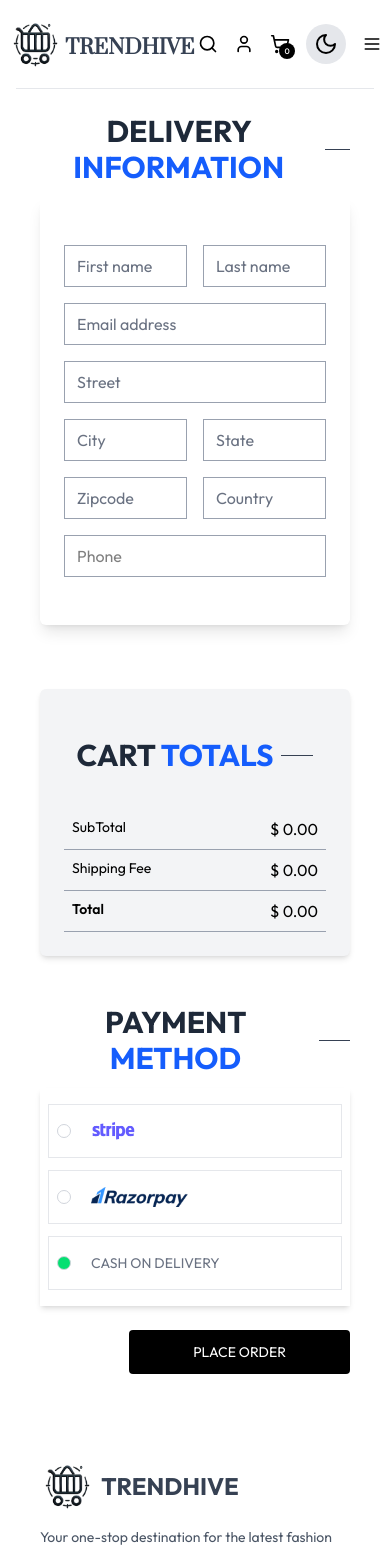
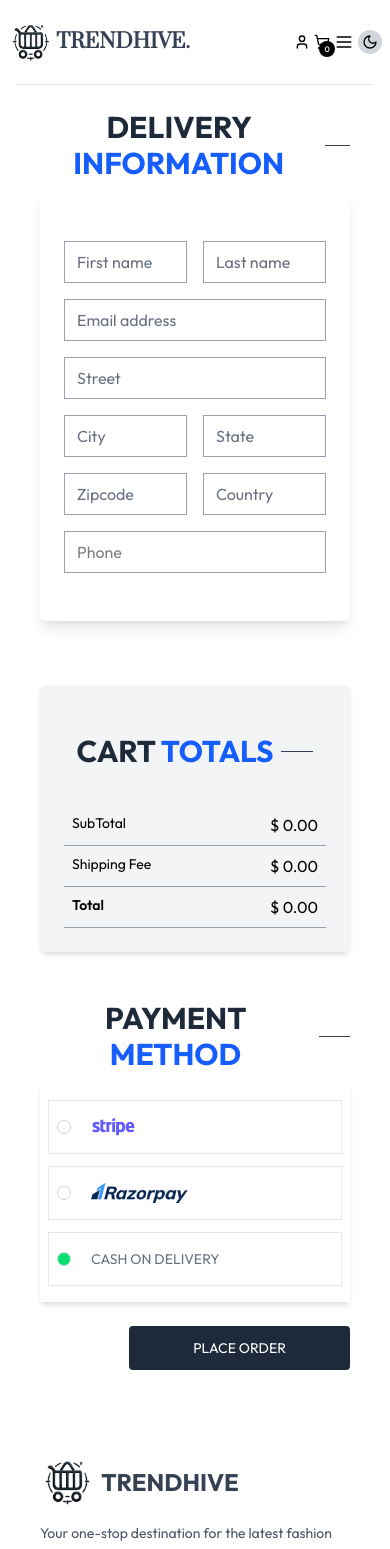
Before and after one commit to Ajay7548/E-Commerce-App, a React (Vite) app: page /PlaceOrder in a window 390 px wide. Shown: the top 1549 px of the page. Built offline with nearby package versions, Linux system fonts and the light colour scheme; a web font is replaced by a local one.

Commit message:
update mobile screen

```diff
--- a/src/components/Navbar.jsx
+++ b/src/components/Navbar.jsx
@@ -21,18 +21,18 @@ const Navbar = () => {
         <motion.img
           src={darkMode ? blaclogo : whiteLogo} // Correctly switching logos
           alt="logo"
-          className="h-12" // Keeping className only for styling
+          className="h-10" // Keeping className only for styling
           initial={{ opacity: 0, y: -20 }}
           animate={{ opacity: 1, y: 0 }}
           transition={{ duration: 0.5 }}
         />
         <motion.p
-          className="text-xl text-gray-700 dark:text-gray-300 pt-2 font-medium logo"
+          className="lg:text-2xl text-xl mb-2  text-gray-700 dark:text-gray-300 pt-2 font-semibold logo"
           initial={{ opacity: 0, y: -20 }}
           animate={{ opacity: 1, y: 0 }}
           transition={{ duration: 0.5, delay: 0.1 }}
         >
-          TRENDHIVE
+          TRENDHIVE.
         </motion.p>
       </Link>
 
@@ -54,7 +54,7 @@ const Navbar = () => {
       </ul>
 
       {/* Icons */}
-      <div className="flex items-center gap-4">
+      <div className="flex items-center gap-1 lg:gap-4">
         {/* Search Icon */}
         <motion.div
           onClick={() => setShowSearch(true)}
@@ -62,7 +62,7 @@ const Navbar = () => {
           transition={{ duration: 0.2 }}
           className="h-6 cursor-pointer"
         >
-          <Search className={`w-5 h-6 ${darkMode ? "text-white" : "text-black"}`} />
+          <Search className={`w-5 hidden lg:block h-6 ${darkMode ? "text-white" : "text-black"}`} />
         </motion.div>
 
         {/* Profile Icon */}
@@ -71,14 +71,14 @@ const Navbar = () => {
             whileHover={{ scale: 1.1 }}
             className="cursor-pointer"
           >
-            <User className={`w-5 h-5 ${darkMode ? "text-white" : "text-black"}`} />
+            <User className={`w-4 h-5 lg:w-6 lg:h-6 ${darkMode ? "text-white" : "text-black"}`} />
           </motion.div>
         </Link>
 
         {/* Cart Icon */}
         <Link to="/Cart" className="relative">
           <motion.div whileHover={{ scale: 1.1 }}>
-            <ShoppingCart className={`w-5 h-5 ${darkMode ? "text-white" : "text-black"}`} />
+            <ShoppingCart className={`w-4 h-5 lg:w-6 lg:h-6 ${darkMode ? "text-white" : "text-black"}`} />
           </motion.div>
           <motion.p
             className="absolute right-[-5px] bottom-[-5px] w-4 text-center leading-4 bg-black text-white aspect-square rounded-full text-[8px]"
@@ -90,11 +90,7 @@ const Navbar = () => {
           </motion.p>
         </Link>
 
-        {/* Dark Mode Toggle */}
-        <div onClick={() => setDarkMode(!darkMode)} className="cursor-pointer flex">
-          {/* {darkMode ? <span className="flex items-center border p-1.5 rounded-lg gap-2 text-black dark:text-white"><Sun className="w-5 h-5 text-white" />Light Mode</span> : <span className="flex items-center gap-2 text-black dark:text-white"><MoonIcon className="w-5 h-5 text-black" />Dark Mode</span>} */}
-          {darkMode ? <span className="p-2 bg-gray-700 rounded-full"><Sun className="text-white"/></span> :<span className="p-2 bg-gray-200 rounded-full"><Moon className="text-black"/></span>}
-        </div>
+
 
         {/* Mobile Menu Icon */}
         <motion.div
@@ -104,6 +100,12 @@ const Navbar = () => {
         >
           <Menu className={`w-5 h-5 ${darkMode ? "text-white" : "text-black"}`} />
         </motion.div>
+
+        {/* Dark Mode Toggle */}
+        <div onClick={() => setDarkMode(!darkMode)} className="cursor-pointer flex">
+          {/* {darkMode ? <span className="flex items-center border p-1.5 rounded-lg gap-2 text-black dark:text-white"><Sun className="w-5 h-5 text-white" />Light Mode</span> : <span className="flex items-center gap-2 text-black dark:text-white"><MoonIcon className="w-5 h-5 text-black" />Dark Mode</span>} */}
+          {darkMode ? <span className="p-1 lg:p-2 bg-gray-700 rounded-full"><Sun className="text-white w-4 h-4 lg:h-6 lg:w-6"/></span> :<span className="p-1 lg:p-2 bg-gray-300 rounded-full"><Moon className="text-black w-4 h-4 lg:h-6 lg:w-6"/></span>}
+        </div>
       </div>
 
       {/* Sidebar Menu */}
--- a/src/pages/Cart.jsx
+++ b/src/pages/Cart.jsx
@@ -55,7 +55,7 @@ const Cart = () => {
                 key={index}
                 className="text-gray-700 dark:text-gray-300 my-4 grid grid-cols-[4fr_0.5fr_0.5fr] sm:grid-cols-[4fr_2fr_0.5fr] items-center"
               >
-                <div className="flex gap-6 items-center">
+                <div className="flex gap-2 lg:gap-6 items-center">
                   <img
                     className="w-16 sm:w-20"
                     src={productData.image[0]}
@@ -66,7 +66,7 @@ const Cart = () => {
                       {productData.name}
                     </p>
                     <div className="flex items-center gap-5 mt-2">
-                      <p className="font-medium text-lg">
+                      <p className="font-medium  lg:text-lg">
                         {currency}
                         {productData.price}
                       </p>
@@ -104,7 +104,7 @@ const Cart = () => {
       </div>
 
       {/* Right: Cart Totals (Using the new component) */}
-          <div className="w-1/2">
+          <div className="w-full">
           <CartTotal subtotal={subtotal} currency={currency} navigate={navigate} />
           </div>
     </div>
--- a/src/pages/Collection.jsx
+++ b/src/pages/Collection.jsx
@@ -101,15 +101,15 @@ const Collection = () => {
         {/* <SearchBox/> */}
         {/* FILTER HEADER */}
         <button
-          className="flex items-center gap-2 text-xl font-semibold cursor-pointer md:hidden"
+          className="flex items-center dark:text-white text-blackgap-2 text-2xl font-semibold cursor-pointer md:hidden"
           onClick={() => setShowFilter(!showFilter)}
         >
-          <FaFilter />
+          <FaFilter className="dark:text-white text-black" />
           Filters
         </button>
 
         {/* Filter Options */}
-        <div className={`md:flex flex-col gap-4 pt-3 transition-all duration-300 ${showFilter ? "block" : "hidden"}`}>
+        <div className={`md:flex  flex-col gap-4 pt-3 transition-all duration-300 ${showFilter ? "block" : "hidden"}`}>
           {/* Category Filter */}
           <div className="border dark:border-gray-800 border-gray-300 px-4 py-6 rounded-md">
             <p className="font-mdeium text-black dark:text-white text-lg">CATEGORIES</p>
@@ -137,14 +137,14 @@ const Collection = () => {
       </div>
 
       {/* Right Side - Products */}
-      <div>
-        <div className="flex items-center justify-between">
-          <Title text1={"ALL"} text2={"COLLECTIONS"} />
+      <div className="">
+      <div className="flex flex-col lg:flex-row lg:items-center lg:justify-between">
+      <Title text1={"ALL"} text2={"COLLECTIONS"} />
 
           {/* Sorting Dropdown */}
           <select
             onChange={(e) => setSortType(e.target.value)}
-            className="border dark:border-gray-700 dark:text-white border-gray-300 px-2 py-2 rounded-md text-sm"
+            className="border  dark:border-gray-700 dark:text-white border-gray-300 px-2 py-2 rounded-md text-sm"
           >
             <option value="relevant " className=" dark:bg-gray-900">Sort by: Relevant</option>
             <option value="lowToHigh " className=" dark:bg-gray-900">Sort by: Low to High</option>
--- a/src/pages/PlaceOrder.jsx
+++ b/src/pages/PlaceOrder.jsx
@@ -75,7 +75,7 @@ const PlaceOrder = () => {
         <div className=' flex justify-end '>
         <button
         onClick={()=>navigate('/Order')}
-        className="bg-black py-3 mt-6 px-16 text-sm  text-white rounded-sm cursor-pointer hover:bg-gray-800">PLACE ORDER</button>
+        className="bg-gray-800 py-3 mt-6 px-16 text-sm  text-white rounded-sm cursor-pointer hover:bg-gray-900">PLACE ORDER</button>
         </div>
         </div>
       </div>
--- a/src/pages/Product.jsx
+++ b/src/pages/Product.jsx
@@ -83,16 +83,16 @@ const Product = () => {
           animate={{ opacity: 1, x: 0 }}
           transition={{ delay: 0.3 }}
         >
-          <h1 className="text-4xl font-bold dark:text-white text-gray-800">{productData.name}</h1>
+          <h1 className="lg:text-4xl text-2xl font-bold dark:text-white text-gray-800">{productData.name}</h1>
           <div className="flex items-center gap-1">
             {[...Array(4)].map((_, i) => (
-              <img key={i} src={assets.star_icon} alt="Star" className="w-5" />
+              <img key={i} src={assets.star_icon} alt="Star" className="lg:w-5 w-4" />
             ))}
-            <img src={assets.star_dull_icon} alt="Star" className="w-5 opacity-50" />
+            <img src={assets.star_dull_icon} alt="Star" className="lg:w-5 w-4 opacity-50" />
             <p className="text-sm pl-2 dark:text-gray-200 text-gray-500">(122 reviews)</p>
           </div>
-          <p className="text-3xl font-extrabold text-blue-600">{currency}{productData.price}</p>
-          <p className="text-gray-600 dark:text-gray-200 text-lg leading-relaxed">{productData.description}</p>
+          <p className="lg:text-3xl text-2xl font-extrabold text-blue-600">{currency}{productData.price}</p>
+          <p className="text-gray-600 dark:text-gray-200 lg:text-lg leading-relaxed">{productData.description}</p>
 
           <div className="mt-5">
             <p className="text-lg font-medium">Select Size:</p>
@@ -101,7 +101,7 @@ const Product = () => {
                 <button
                   key={index}
                   onClick={() => setSize(item)}
-                  className={`border px-5 py-2 text-lg font-medium rounded-lg transition-all ${
+                  className={`border px-5  py-2 lg:text-lg text-sm font-medium rounded-lg transition-all ${
                     item === size
                       ? "border-blue-500 bg-blue-100 text-blue-700 shadow-md"
                       : "border-gray-300 bg-gray-100 hover:bg-gray-200"
@@ -115,7 +115,7 @@ const Product = () => {
 
           <motion.button
             onClick={() => addToCart(productData._id, size)}
-            className="w-1/2 px-8 py-3 text-lg font-semibold text-white bg-gradient-to-r from-black to-gray-900 hover:from-gray-900 hover:to-black transition-all rounded-lg shadow-lg"
+            className="lg:w-1/2 w-full px-8 py-3 hover:bg-gray-800 cursor-pointer lg:text-lg  text-sm font-semibold text-white bg-black transition-all rounded-lg shadow-lg"
             whileTap={{ scale: 0.95 }}
           >
             ADD TO CART
```
